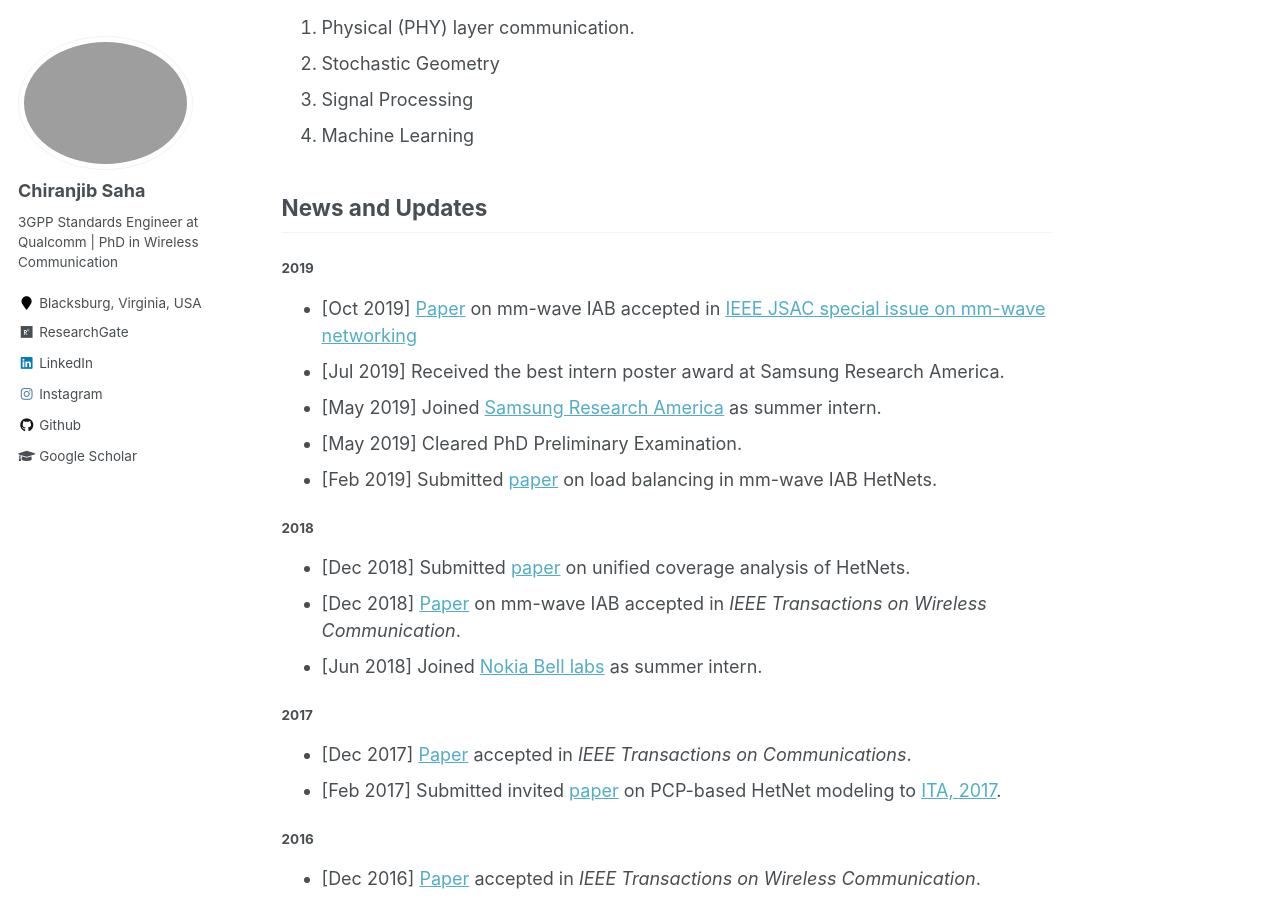
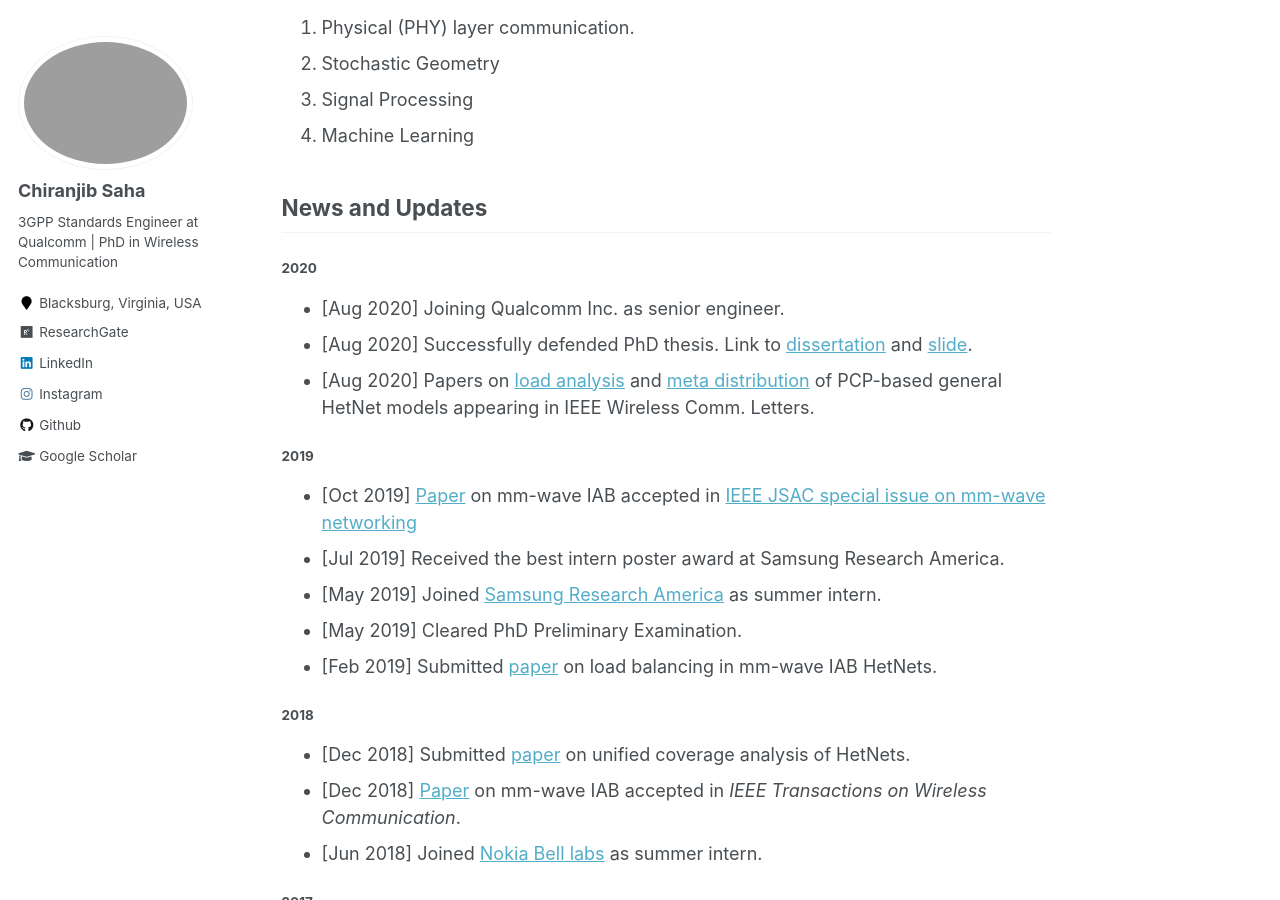
Before and after one commit to chiranjibsaha/chiranjibsaha.github.io, a Jekyll site: the page built from _pages/about.md, in a window 1280 px wide and 900 px high, scrolled down 472 px. Built offline with Jekyll 4.4.1, drawn with Linux system fonts in a browser that asks for light colours.

Commit message:
Update about.md

```diff
--- a/_pages/about.md
+++ b/_pages/about.md
@@ -9,7 +9,7 @@ redirect_from:
 ---
 
 ------
-I received the B.E. degree (Hons.) in electronics and telecommunication engineering from Jadavpur University, India, in 2015. I completed my M.S and PhD (dual degree) at [Virginia Tech](https://vt.edu/), in [Bradley Department of Electrical and Computer Engineering](https://www.ece.vt.edu/). I am presently a Senior Engineer at Qualcomm Technologies, working on standardization activities in 3GPP. I have held summer  internship positions at Samsung Reseach America, Plano, TX, USA, Nokia Bell Labs, Naperville, IL, USA, and the National University of Singapore. I was a recipient of the Wireless Fellowship awarded by [Wireless@VT](https://wireless.vt.edu/), Virginia Tech, in 2015.
+I received the B.E. degree (Hons.) in electronics and telecommunication engineering from Jadavpur University, India, in 2015. I completed my M.S and PhD (dual degree) at [Virginia Tech](https://vt.edu/){:target="_blank"}, in [Bradley Department of Electrical and Computer Engineering](https://www.ece.vt.edu/){:target="_blank"}. I am presently a Senior Engineer at Qualcomm Technologies, working on standardization activities in 3GPP. I have held summer  internship positions at Samsung Reseach America, Plano, TX, USA, Nokia Bell Labs, Naperville, IL, USA, and the National University of Singapore. I was a recipient of the Wireless Fellowship awarded by [Wireless@VT](https://wireless.vt.edu/){:target="_blank"}, Virginia Tech, in 2015.
 
 ------
 
@@ -25,26 +25,31 @@ I received the B.E. degree (Hons.) in electronics and telecommunication engineer
 
 News and Updates
 ------
+##### 2020
+- [Aug 2020] Joining Qualcomm Inc. as senior engineer.
+- [Aug 2020] Successfully defended PhD thesis. Link to [dissertation](/files/Saha_C_2020.pdf){:target="_blank"} and [slide](/files/slide_defense.pdf){:target="_blank"}.
+- [Aug 2020] Papers on [load analysis](https://ieeexplore.ieee.org/document/9079449){:target="_blank"} and [meta distribution](https://ieeexplore.ieee.org/document/9165207){:target="_blank"} of PCP-based general HetNet models appearing in IEEE Wireless Comm. Letters.
+
 ##### 2019
-- [Oct 2019] [Paper](https://arxiv.org/abs/1902.06300) on mm-wave IAB accepted in [IEEE JSAC special issue on mm-wave networking](https://www.comsoc.org/publications/journals/ieee-jsac/cfp/millimeter-wave-networking)
+- [Oct 2019] [Paper](https://arxiv.org/abs/1902.06300) on mm-wave IAB accepted in [IEEE JSAC special issue on mm-wave networking](https://www.comsoc.org/publications/journals/ieee-jsac/cfp/millimeter-wave-networking){:target="_blank"}
 - [Jul 2019] Received the best intern poster award at Samsung Research America.
-- [May 2019] Joined [Samsung Research America](https://www.sra.samsung.com/) as summer intern.
+- [May 2019] Joined [Samsung Research America](https://www.sra.samsung.com/){:target="_blank"} as summer intern.
 - [May 2019] Cleared PhD Preliminary Examination.
-- [Feb 2019] Submitted [paper](https://arxiv.org/abs/1902.06300) on load balancing in mm-wave IAB HetNets.
+- [Feb 2019] Submitted [paper](https://arxiv.org/abs/1902.06300){:target="_blank"} on load balancing in mm-wave IAB HetNets.
 
 ##### 2018
-- [Dec 2018]  Submitted [paper](https://arxiv.org/abs/1812.01830) on unified coverage analysis of HetNets.
- - [Dec 2018]  [Paper](https://ieeexplore.ieee.org/abstract/document/8493520/) on mm-wave IAB  accepted in *IEEE Transactions on Wireless Communication*.
- - [Jun 2018]  Joined [Nokia Bell labs](https://www.bell-labs.com/) as summer intern.
+- [Dec 2018]  Submitted [paper](https://arxiv.org/abs/1812.01830){:target="_blank"} on unified coverage analysis of HetNets.
+ - [Dec 2018]  [Paper](https://ieeexplore.ieee.org/abstract/document/8493520/){:target="_blank"} on mm-wave IAB  accepted in *IEEE Transactions on Wireless Communication*.
+ - [Jun 2018]  Joined [Nokia Bell labs](https://www.bell-labs.com/){:target="_blank"} as summer intern.
 
 ##### 2017
-- [Dec 2017]  [Paper](https://ieeexplore.ieee.org/document/8187697) accepted in *IEEE Transactions on Communications*.
- - [Feb 2017] Submitted invited [paper](http://ieeexplore.ieee.org/document/8023448/) on PCP-based HetNet modeling to [ITA, 2017](http://ita.ucsd.edu/workshop/17/?year=17).
+- [Dec 2017]  [Paper](https://ieeexplore.ieee.org/document/8187697){:target="_blank"} accepted in *IEEE Transactions on Communications*.
+ - [Feb 2017] Submitted invited [paper](http://ieeexplore.ieee.org/document/8023448/){:target="_blank"} on PCP-based HetNet modeling to [ITA, 2017](http://ita.ucsd.edu/workshop/17/?year=17).
 
 ##### 2016
 - [Dec 2016] [Paper](http://ieeexplore.ieee.org/stamp/stamp.jsp?arnumber=7809177) accepted in *IEEE Transactions on Wireless Communication*.
  - [Dec 2016] Cleared PhD qualifying exam.
- - [Jan 2016] [Paper](https://ieeexplore.ieee.org/abstract/document/7511509/) accepted in [ICC, 2016](http://icc2016.ieee-icc.org/).
+ - [Jan 2016] [Paper](https://ieeexplore.ieee.org/abstract/document/7511509/) accepted in [ICC, 2016](http://icc2016.ieee-icc.org/){:target="_blank"}.
 
 ##### 2015
-- [Aug 2015] Joined [Wireless@VT](https://wireless.vt.edu/) as a PhD student.
+- [Aug 2015] Joined [Wireless@VT](https://wireless.vt.edu/){:target="_blank"} as a PhD student.
```
